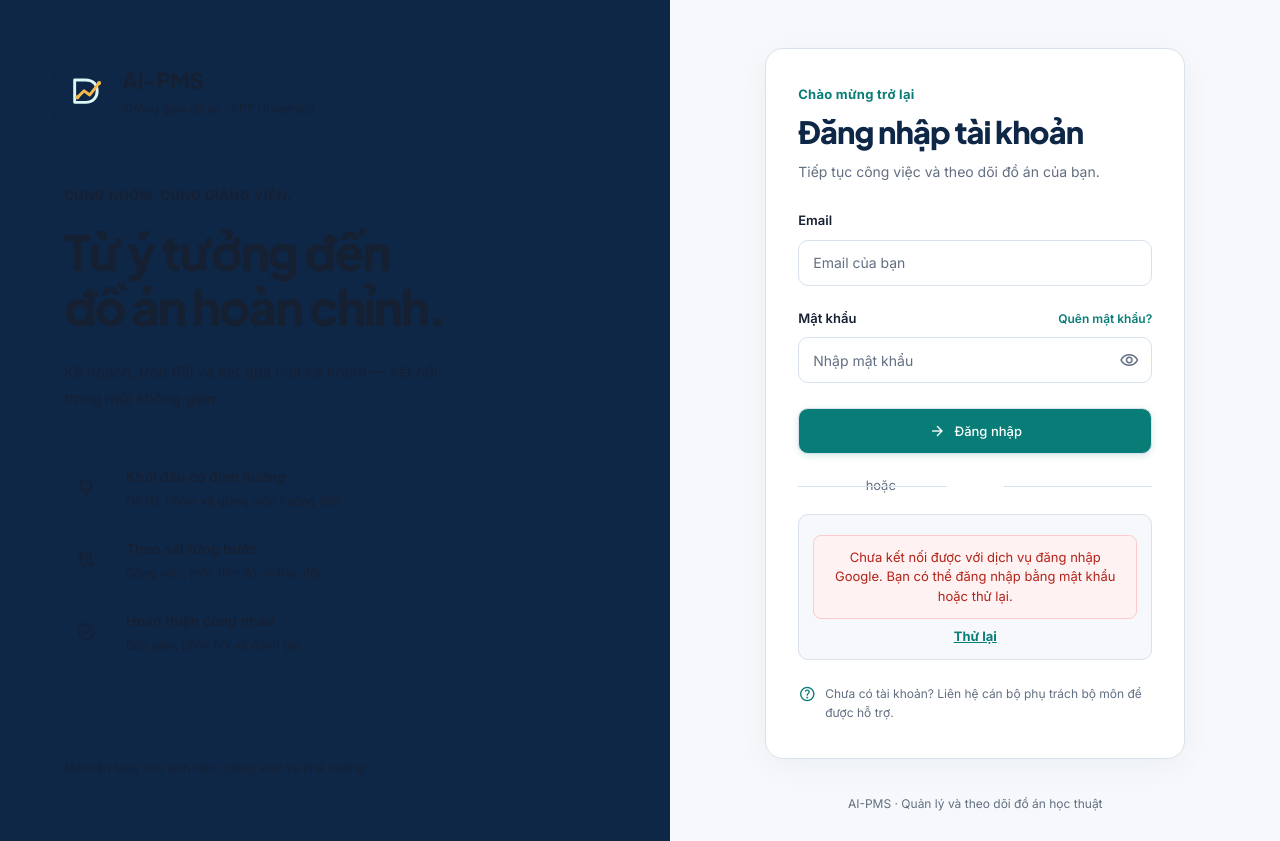
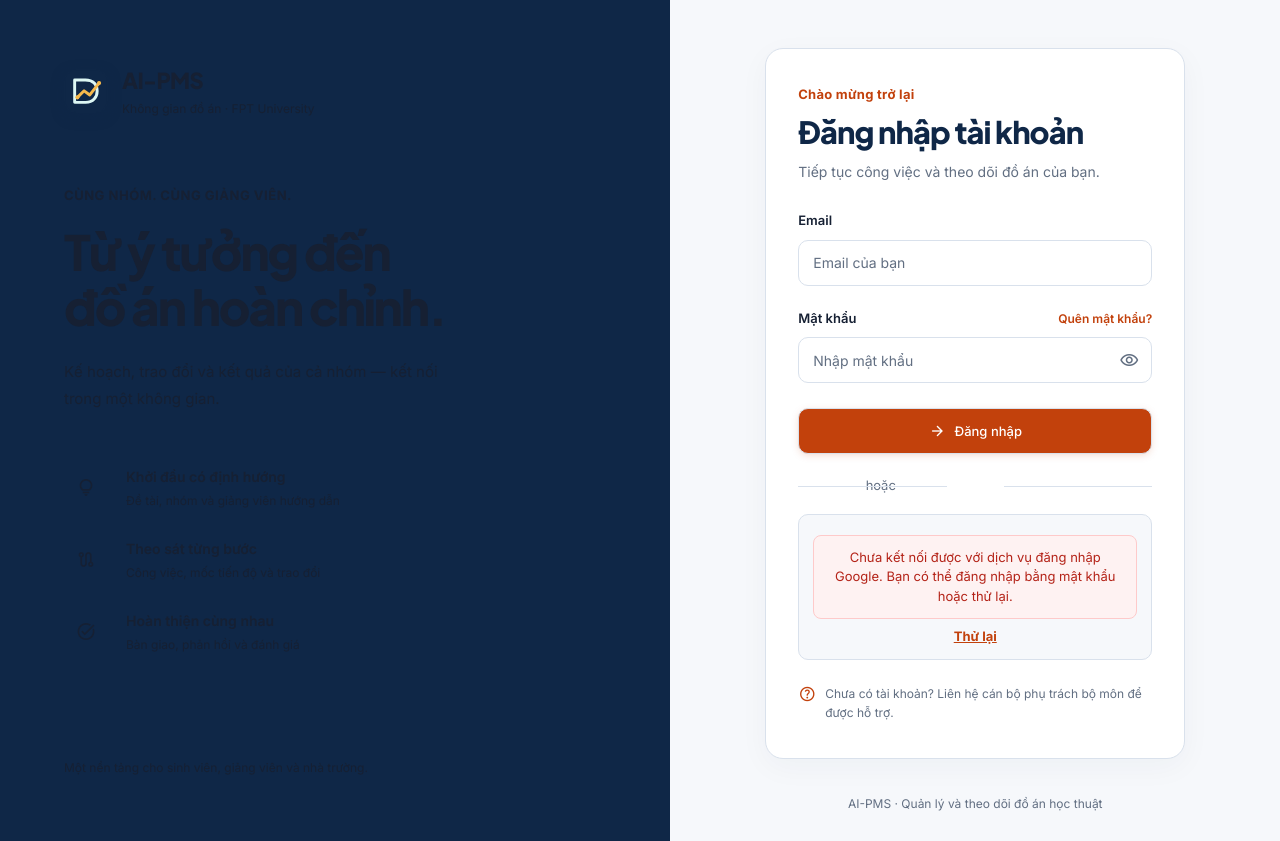
Before and after one commit to aipms-sep490/ai-pms-frontend, a React (Vite) app: page /login in a window 1280 px wide. Built offline with nearby package versions, Linux system fonts and the light colour scheme; no server answers.

Commit message:
style(theme): transition system palette to FAMS brand orange scale and warm table header band

```diff
--- a/src/features/supervisors/pages/supervisor-monitoring.css
+++ b/src/features/supervisors/pages/supervisor-monitoring.css
@@ -233,9 +233,9 @@
 }
 
 .sup__status--unavailable {
-  border-color: #fed7aa;
-  background: #fff7ed;
-  color: #c2410c;
+  border-color: var(--color-status-warning-border);
+  background: var(--color-primary-subtle);
+  color: var(--color-primary);
 }
 
 .sup__open {
--- a/src/index.css
+++ b/src/index.css
@@ -12,12 +12,12 @@
   --color-hairline: #D9E1EC;
   --color-skeleton: #D9E1EC;
 
-  --color-primary: #087D77;
-  --color-primary-hover: #06665F;
-  --color-primary-subtle: #DDF7F4;
-  --color-table-header-bg: #EDF5F3;
-  --color-attention-bg: #FFF8EC;
-  --color-attention-border: #F6B94C;
+  --color-primary: #C2410C;
+  --color-primary-hover: #9A3412;
+  --color-primary-subtle: #FFF7ED;
+  --color-table-header-bg: #FFF7ED;
+  --color-attention-bg: #FFF7ED;
+  --color-attention-border: #F97316;
 
   --color-brand-navy: #0F2747;
   --color-brand-teal: #12B3A8;
```
Also changed, not shown: src/features/calendar/calendar-attention.css.
